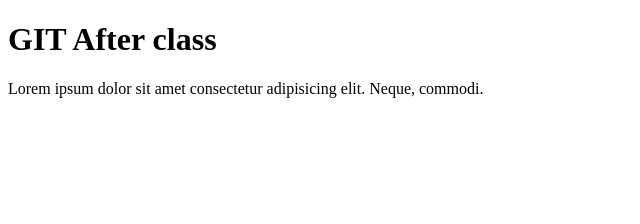
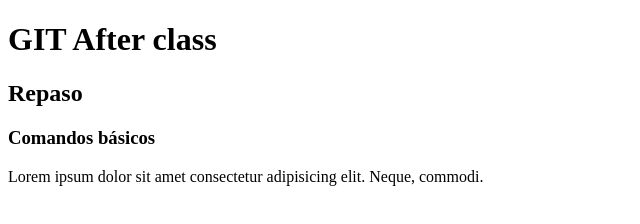
Before and after one commit to lucas-es-lucas/pruebaGit2, a plain HTML site: page index.html in a window 1280 px wide. Shown: the whole page, without its empty margins (0-640 px from the left). Drawn offline with Linux system fonts and the light colour scheme.

Commit message:
segunda subida

```diff
--- a/index.html
+++ b/index.html
@@ -8,6 +8,8 @@
 </head>
 <body>
      <h1>GIT After class</h1>
+     <h2>Repaso</h2>
+     <h3>Comandos básicos</h3>
      <p>Lorem ipsum dolor sit amet consectetur adipisicing elit. Neque, commodi.</p>
 </body>
 </html>
```
